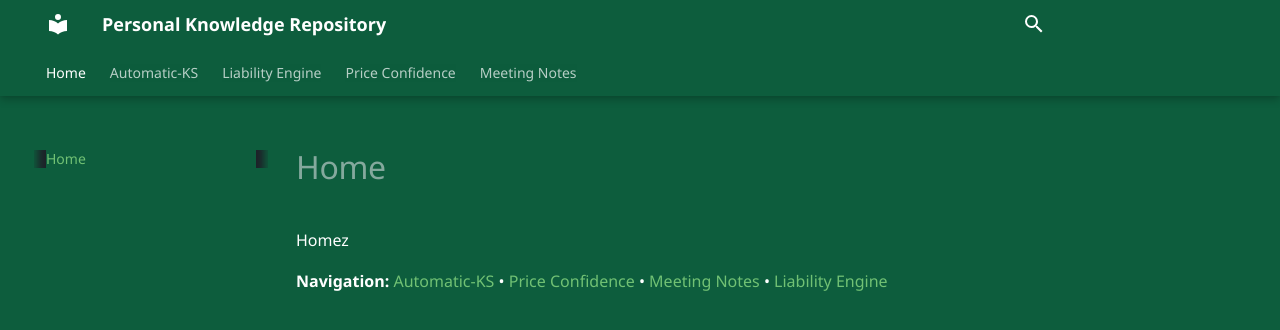
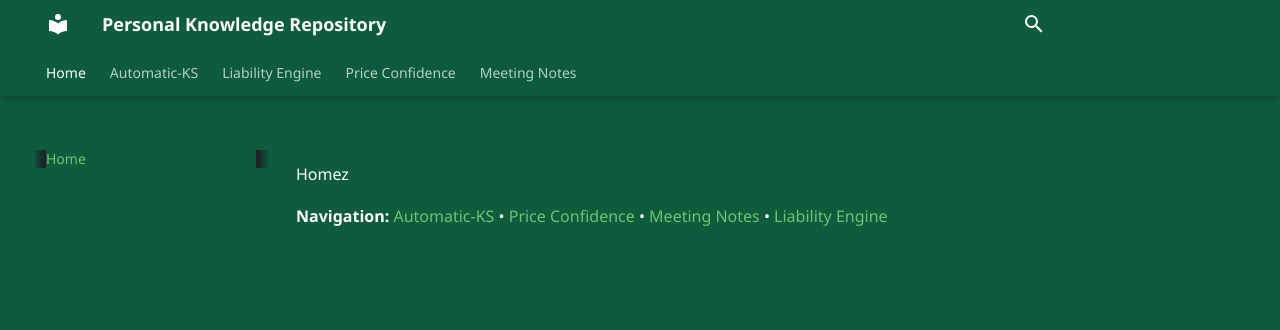
Before and after one commit to MiguelGomes2/pages-mgomes, an MkDocs documentation site: the page built from docs/index.md, in a window 1280 px wide. Shown: the top 330 px of the page. Built offline with MkDocs 1.6.1 and Material for MkDocs 9.7.7, drawn with Linux system fonts in a browser that asks for light colours; some web fonts are replaced.

Commit message:
Hide page heading (.md-content h1:first-of-type display: none)

```diff
--- a/docs/overrides/main.html
+++ b/docs/overrides/main.html
@@ -13,5 +13,6 @@
     .md-footer { display: none !important; }
     .md-nav--secondary { display: none !important; }
     .md-sidebar--secondary { display: none !important; }
+    .md-content h1:first-of-type { display: none !important; }
   </style>
 {% endblock %}
```
